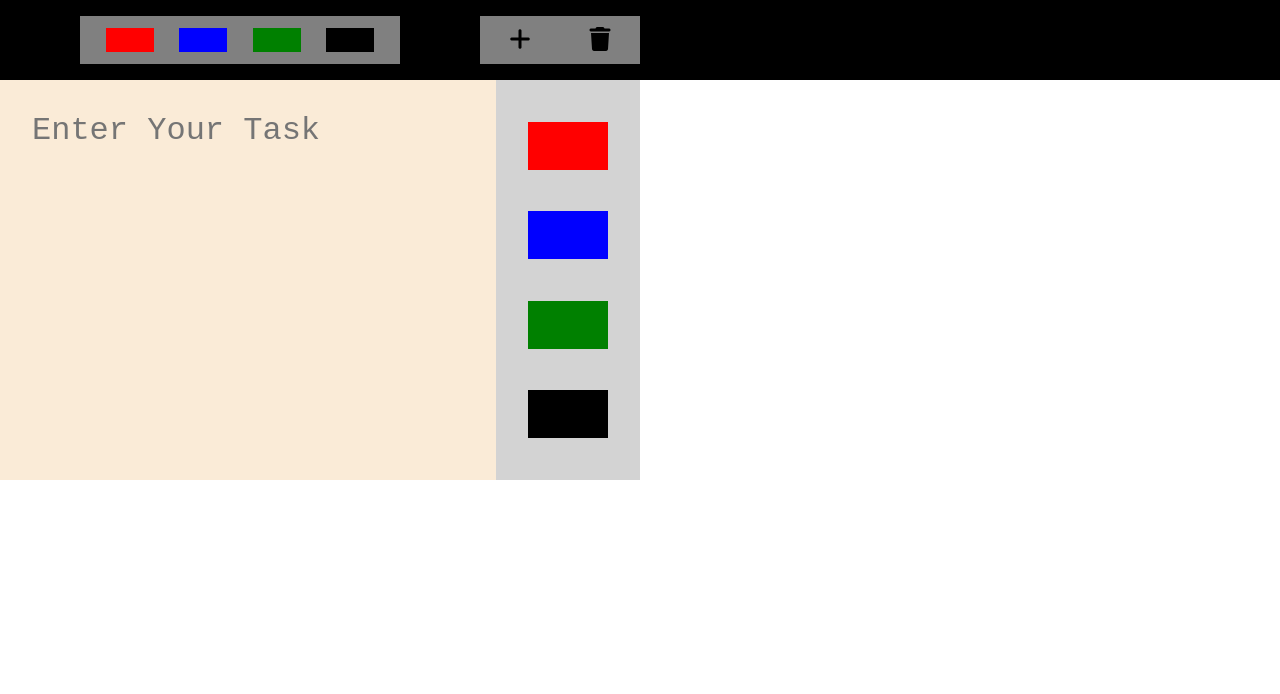
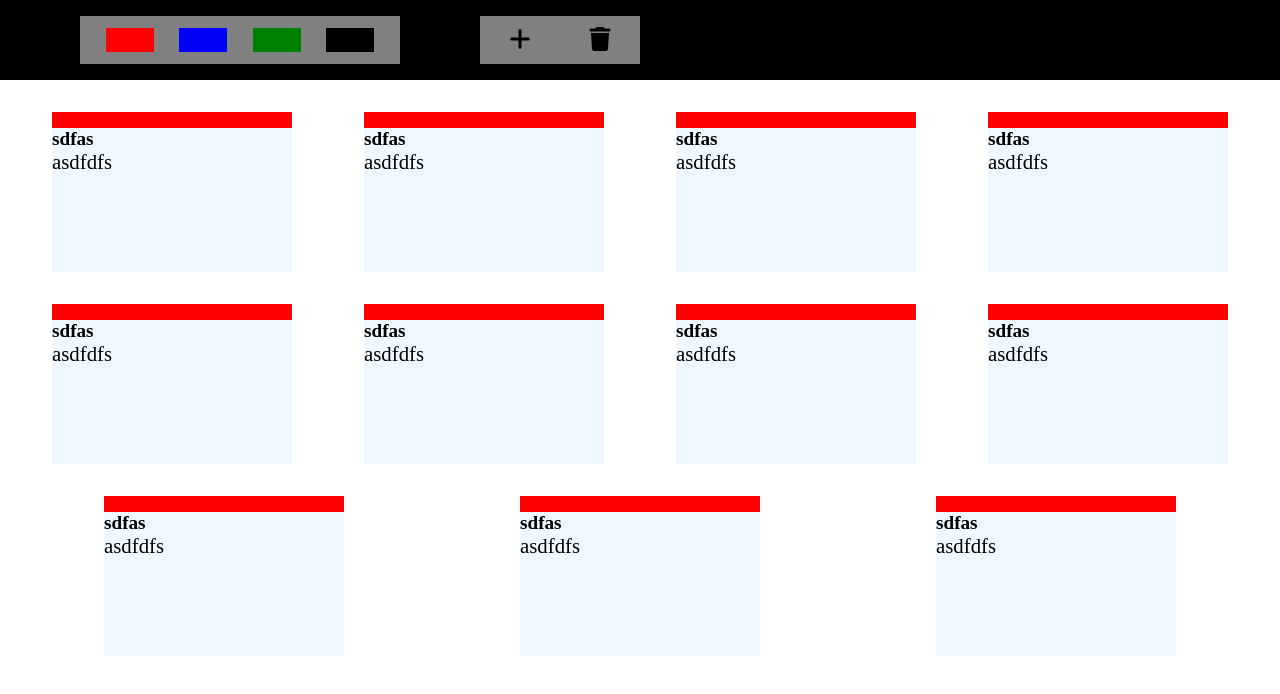
Before and after one commit to parthchauhan-1/kanban_board, a plain HTML site: page index.html in a window 1280 px wide. Drawn offline with Linux system fonts and the light colour scheme.

Commit message:
Ticket styling and structuring done

```diff
--- a/index.html
+++ b/index.html
@@ -24,7 +24,65 @@
             </div>
         </div>
     </header>
-    <div class="add-new-cont">
+    <div class="main-cont">
+        <div class="ticket-body">
+            <div class="ticket-color red"></div>
+            <div class="ticket-id">sdfas</div>
+            <div class="ticket-desc">asdfdfs</div>
+        </div>
+        <div class="ticket-body">
+            <div class="ticket-color red"></div>
+            <div class="ticket-id">sdfas</div>
+            <div class="ticket-desc">asdfdfs</div>
+        </div>
+        <div class="ticket-body">
+            <div class="ticket-color red"></div>
+            <div class="ticket-id">sdfas</div>
+            <div class="ticket-desc">asdfdfs</div>
+        </div>
+        <div class="ticket-body">
+            <div class="ticket-color red"></div>
+            <div class="ticket-id">sdfas</div>
+            <div class="ticket-desc">asdfdfs</div>
+        </div>
+        <div class="ticket-body">
+            <div class="ticket-color red"></div>
+            <div class="ticket-id">sdfas</div>
+            <div class="ticket-desc">asdfdfs</div>
+        </div>
+        <div class="ticket-body">
+            <div class="ticket-color red"></div>
+            <div class="ticket-id">sdfas</div>
+            <div class="ticket-desc">asdfdfs</div>
+        </div>
+        <div class="ticket-body">
+            <div class="ticket-color red"></div>
+            <div class="ticket-id">sdfas</div>
+            <div class="ticket-desc">asdfdfs</div>
+        </div>
+        <div class="ticket-body">
+            <div class="ticket-color red"></div>
+            <div class="ticket-id">sdfas</div>
+            <div class="ticket-desc">asdfdfs</div>
+        </div>
+        <div class="ticket-body">
+            <div class="ticket-color red"></div>
+            <div class="ticket-id">sdfas</div>
+            <div class="ticket-desc">asdfdfs</div>
+        </div>
+        <div class="ticket-body">
+            <div class="ticket-color red"></div>
+            <div class="ticket-id">sdfas</div>
+            <div class="ticket-desc">asdfdfs</div>
+        </div>
+        <div class="ticket-body">
+            <div class="ticket-color red"></div>
+            <div class="ticket-id">sdfas</div>
+            <div class="ticket-desc">asdfdfs</div>
+        </div>
+
+    </div>
+    <!-- <div class="add-new-cont">
         <textarea class="textarea-cont" placeholder="Enter Your Task"></textarea>
         <div class="priority-selector">
             <div class="priority-btn red"></div>
@@ -32,7 +90,7 @@
             <div class="priority-btn green"></div>
             <div class="priority-btn black"></div>
         </div>
-    </div>
+    </div> -->
 
     <script src="./script.js"></script>
 </body>
--- a/style.css
+++ b/style.css
@@ -73,3 +73,26 @@
     height: 3rem;
     width: 5rem;
 }
+.main-cont{
+    /* margin-top: 5rem; */
+    padding: 2rem;
+    display: flex;
+    justify-content: space-around;
+    flex-wrap: wrap;
+    gap: 2rem;
+}
+.ticket-body{
+    background-color: aliceblue;
+    height: 10rem;
+    width: 15rem;
+}
+.ticket-color{
+    height: 1rem;
+}
+.ticket-id{
+    font-weight: 700;
+    font-size: 1.2rem;
+}
+.ticket-desc{
+    font-size: 1.3rem;
+}
```
